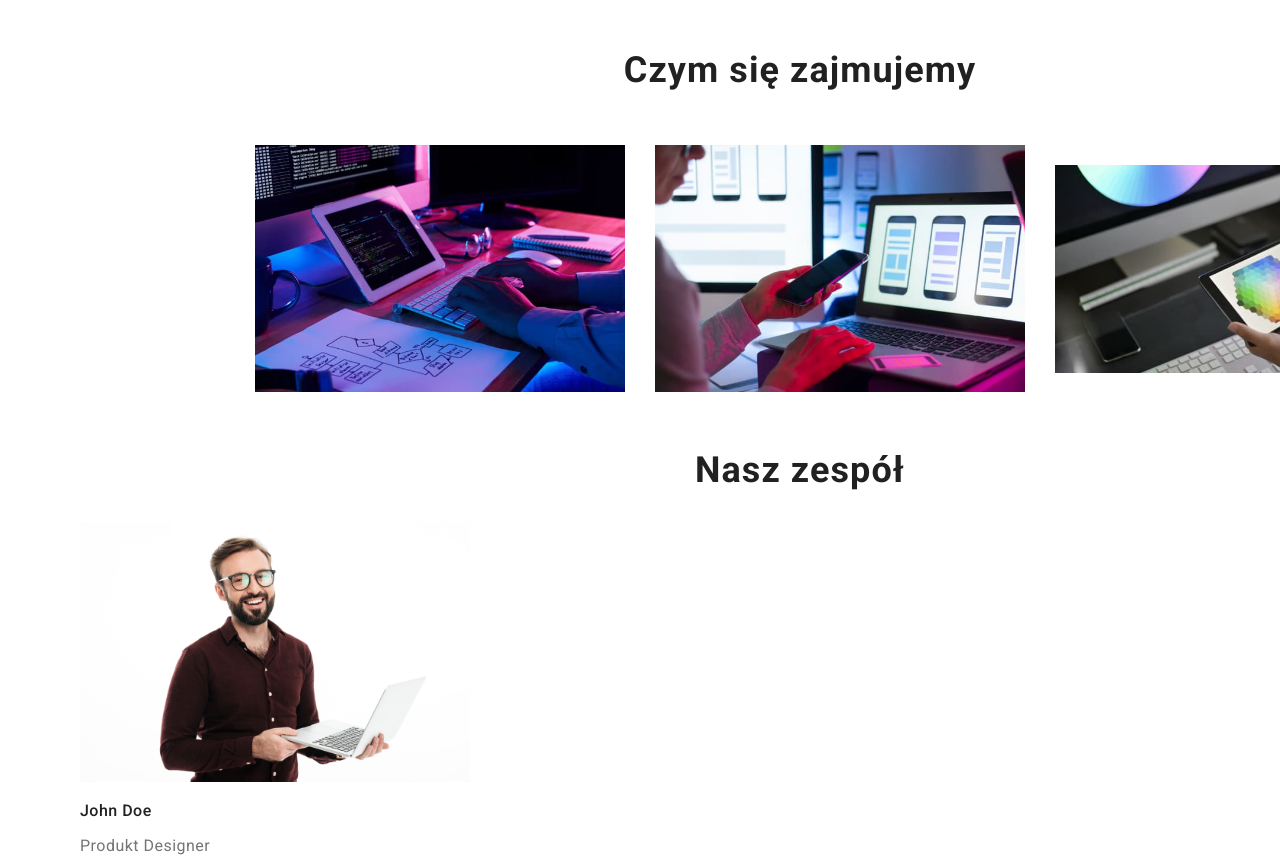
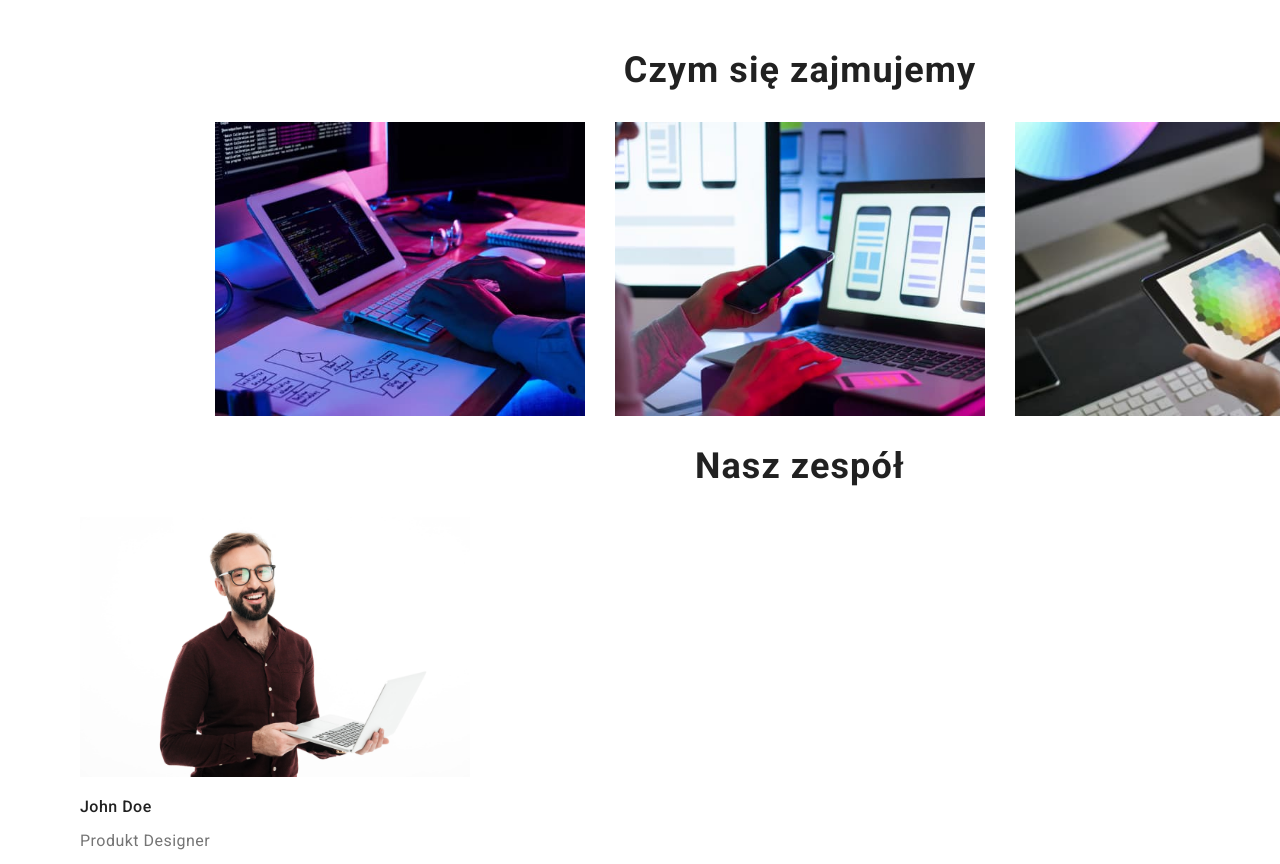
Before and after one commit to LadyAlicja/goit-markup-hw-03, a plain HTML site: page index.html in a window 1280 px wide. Shown: the part 960-1824 px from the top of the page. Drawn offline with Linux system fonts and the light colour scheme.

Commit message:
change image what we do

```diff
--- a/css/styles.css
+++ b/css/styles.css
@@ -299,7 +299,8 @@ ul {
 .what-we-do-list {
   display: flex;
   margin: 0;
-  justify-content: space-around;
+  justify-content: space-between;
+  padding: 0;
 }
 
 .what-we-do-text {
@@ -313,12 +314,14 @@ ul {
 
 .picture-margin {
   margin: 0;
+  width: 370px;
+  height: 294px;
 }
 
 .picture-size {
-  width: 370px;
-  height: 294px;
-  object-fit: contain;
+  width: 100%;
+  height: 100%;
+  object-fit: cover;
 }
 
 .what-we-do-padding-pictures:nth-of-type(1) {
```
